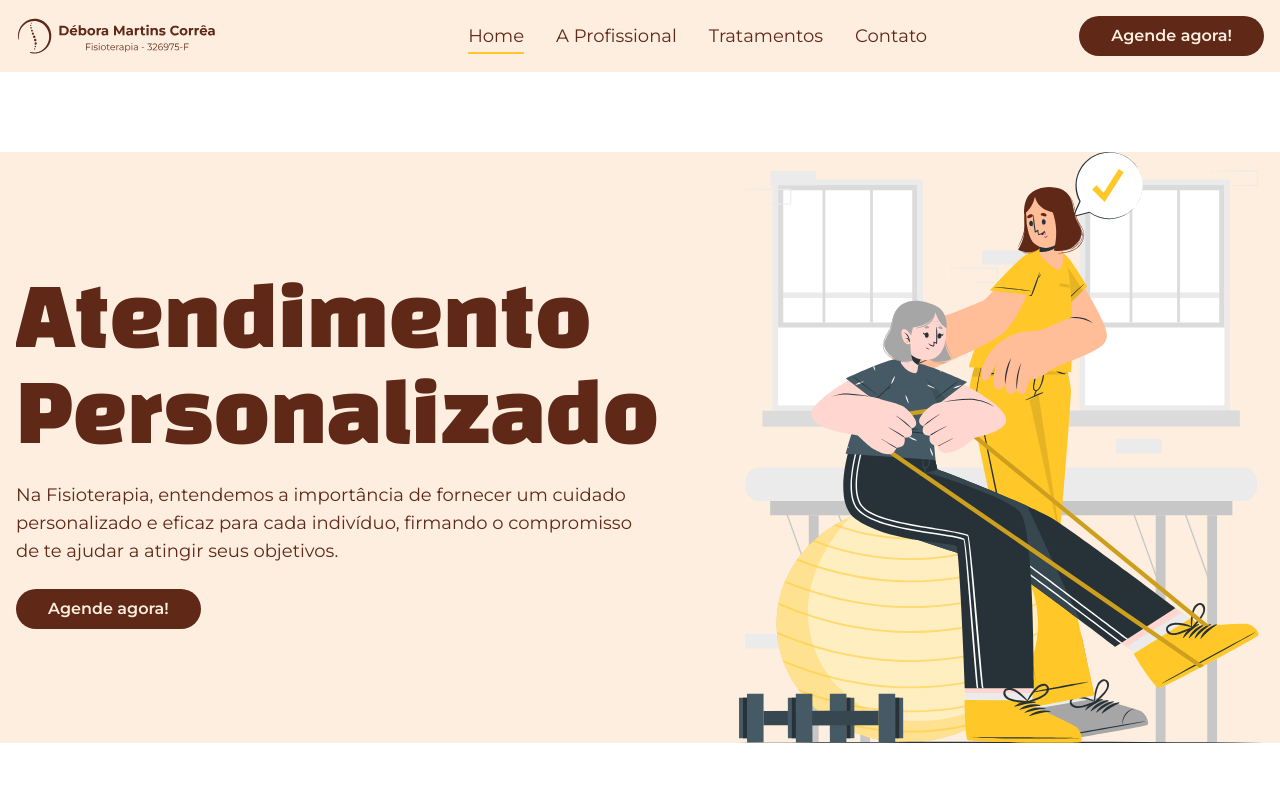
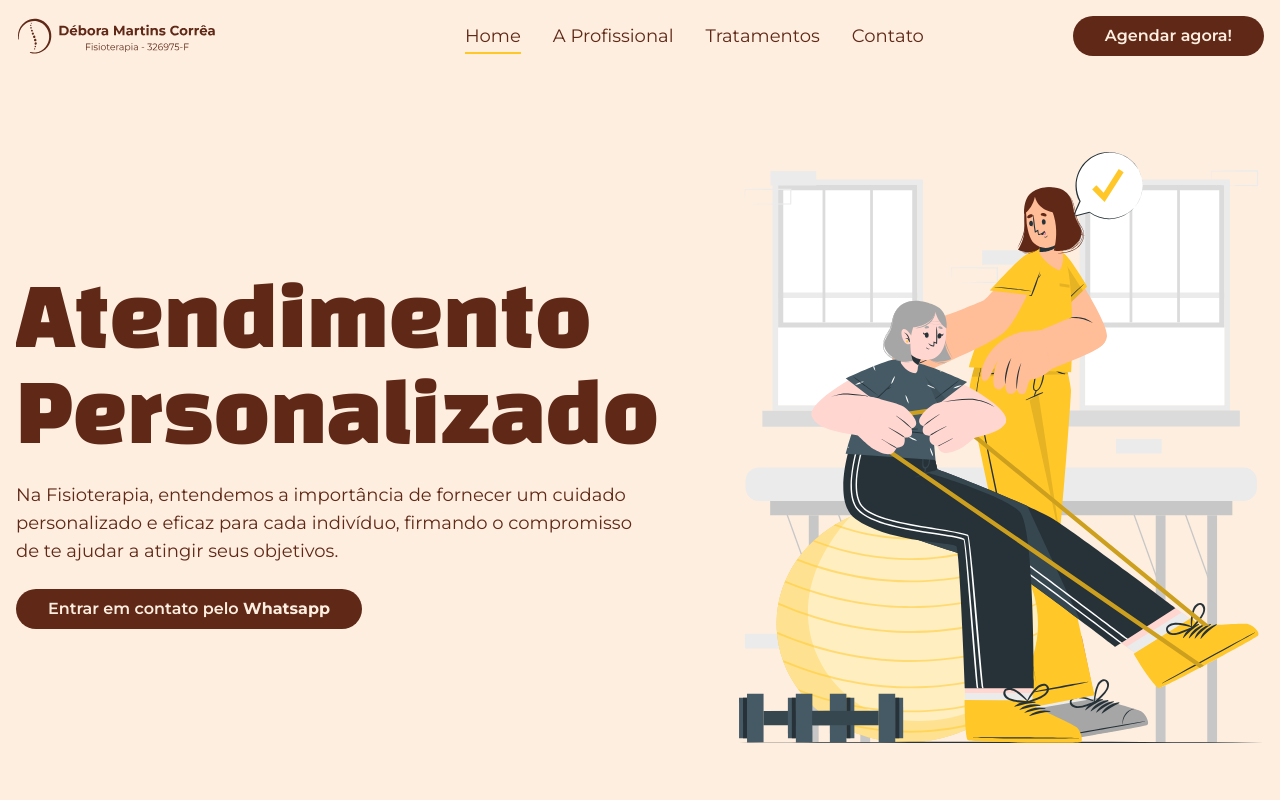
Before and after one commit to gustavonogales/dmc, a Gatsby site: page / in a window 1280 px wide. Shown: the top 800 px of the page. Built offline with nearby package versions, Linux system fonts and the light colour scheme; Gatsby itself is replaced by a stand-in of ours.

Commit message:
refactor Cta Button

```diff
--- a/src/components/CtaButton.js
+++ b/src/components/CtaButton.js
@@ -1,21 +1,11 @@
 import React from 'react'
 import { Button } from './Button'
-import { useStaticQuery, graphql } from 'gatsby'
 
-export function CtaButton({ className, children, ...props }) {
-  const {
-    dataYaml: { cta },
-  } = useStaticQuery(graphql`
-    query {
-      dataYaml {
-        cta
-      }
-    }
-  `)
-
+export function CtaButton({ className, ...props }) {
   return (
-    <Button href="#contact" className={`hidden md:block text-sm ${className}`}>
-      {cta}
-    </Button>
+    <Button
+      className={`hidden md:block text-sm ${className} font-medium`}
+      {...props}
+    />
   )
 }
--- a/src/components/Header.js
+++ b/src/components/Header.js
@@ -4,12 +4,22 @@ import { StaticImage } from 'gatsby-plugin-image'
 import { HamburguerIcon } from './icons/HamburguerIcon'
 import { XIcon } from './icons/XIcon'
 import { getNearestIndex } from '../utils/getNearestIndex'
+import { useStaticQuery, graphql } from 'gatsby'
 import { CtaButton } from './CtaButton'
 
 export function Header({ sections }) {
   const [scrollPosition, setScrollPosition] = useState(0)
   const [activeIndex, setActiveIndex] = useState(0)
   const [isOpen, setIsOpen] = useState(false)
+  const {
+    dataYaml: { cta },
+  } = useStaticQuery(graphql`
+    query {
+      dataYaml {
+        cta
+      }
+    }
+  `)
 
   useEffect(() => {
     const updatePosition = () => {
@@ -44,6 +54,9 @@ export function Header({ sections }) {
     [activeIndex, sections]
   )
 
+  const firstSectionId = `#${sections[0].id}`
+  const lastSectionId = `#${sections[sections.length - 1].id}`
+
   return (
     <header
       className={`mx-auto py-2 px-4 lg:p-4 sticky top-0 left-0 right-0 bg-background z-50 transition-shadow
@@ -51,7 +64,7 @@ export function Header({ sections }) {
     `}
     >
       <div className="container flex gap-4 justify-between items-center mx-auto">
-        <a href={`#${sections[0].id}`}>
+        <a href={firstSectionId}>
           <div className="hidden lg:block">
             <StaticImage
               src="../images/logo.svg"
@@ -72,7 +85,7 @@ export function Header({ sections }) {
           </div>
         </a>
         <nav className="hidden md:flex gap-8">{links}</nav>
-        <CtaButton />
+        <CtaButton href={lastSectionId}>{cta}</CtaButton>
         <button
           className="md:hidden text-primary p-2 transition-all"
           onClick={() => setIsOpen((state) => !state)}
--- a/src/components/sections/WelcomeSection.js
+++ b/src/components/sections/WelcomeSection.js
@@ -2,8 +2,10 @@ import React from 'react'
 import { StaticImage } from 'gatsby-plugin-image'
 import { useStaticQuery, graphql } from 'gatsby'
 import { CtaButton } from '../CtaButton'
+import { useWhatsappLink } from '../../hooks/useWhatsappLink'
 
 export const WelcomeSection = React.forwardRef((props, ref) => {
+  const whatsappLink = useWhatsappLink()
   const {
     dataYaml: { welcome: data },
   } = useStaticQuery(graphql`
@@ -12,6 +14,7 @@ export const WelcomeSection = React.forwardRef((props, ref) => {
         welcome {
           title
           description
+          cta
         }
       }
     }
@@ -19,11 +22,11 @@ export const WelcomeSection = React.forwardRef((props, ref) => {
 
   return (
     <section
-      className="px-4 container mx-auto bg-background"
+      className="pt-8 md:py-20 px-4 container mx-auto bg-background"
       ref={ref}
       {...props}
     >
-      <div className="mt-8 md:my-20 flex gap-10 lg:gap-20 flex-col h-auto lg:flex-row ">
+      <div className="flex gap-10 lg:gap-20 flex-col h-auto lg:flex-row ">
         <div className="flex-1 flex gap-6 flex-col text-center justify-center lg:text-left items-center lg:items-start sm:py-8">
           <h1 className="text-primary font-display line-clamp-2 text-4xl sm:text-6xl md:text-8xl">
             {data.title}
@@ -31,7 +34,9 @@ export const WelcomeSection = React.forwardRef((props, ref) => {
           <p className="font-body text-sm sm:text-base md:text-lg leading-body text-primary">
             {data.description}
           </p>
-          <CtaButton />
+          <CtaButton href={whatsappLink} target="_blank">
+            {data.cta} <span className="font-bold">Whatsapp</span>
+          </CtaButton>
         </div>
         <div className="flex-1 flex xl:justify-end justify-center items-center">
           <StaticImage
--- a/src/data/content.yaml
+++ b/src/data/content.yaml
@@ -1,9 +1,10 @@
-cta: Agende agora!
+cta: Agendar agora!
 welcome:
   title: Atendimento Personalizado
-  description: Na Fisioterapia, entendemos a
-    importância de fornecer um cuidado personalizado e eficaz para cada indivíduo,
-    firmando o compromisso de te ajudar a atingir seus objetivos.
+  description: Na Fisioterapia, entendemos a importância de fornecer um cuidado
+    personalizado e eficaz para cada indivíduo, firmando o compromisso de te
+    ajudar a atingir seus objetivos.
+  cta: Entrar em contato pelo
 professional:
   name: Débora Martins Corrêa
   id: 'CREFITO 3: 326975-F'
@@ -36,6 +37,7 @@ contact:
   whatsapp: +55 11 94714-3859
   instagram: '@_deboramcorrea'
   email: deboramcorrea@gmail.com
+  cta: Entrar em contato pelo
 footer:
   copyright: Todos os direitos reservados | 2023
   poweredBy: Desenvolvido por
--- /dev/null
+++ b/src/hooks/useWhatsappLink.js
@@ -0,0 +1,19 @@
+import { graphql, useStaticQuery } from 'gatsby'
+
+export const useWhatsappLink = () => {
+  const {
+    dataYaml: {
+      contact: { whatsapp },
+    },
+  } = useStaticQuery(graphql`
+    query {
+      dataYaml {
+        contact {
+          whatsapp
+        }
+      }
+    }
+  `)
+
+  return `https://wa.me/${whatsapp.replace(/\D/g, '')}`
+}
```
